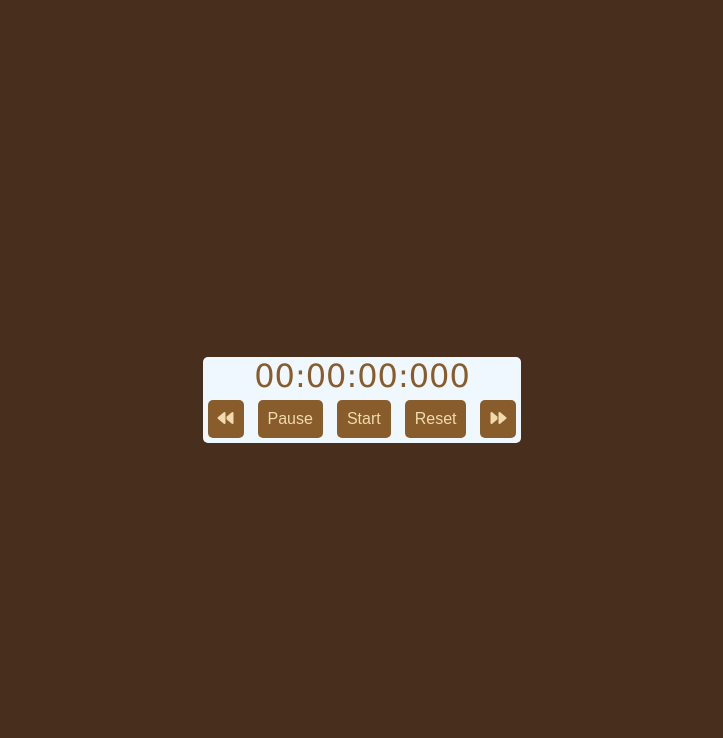
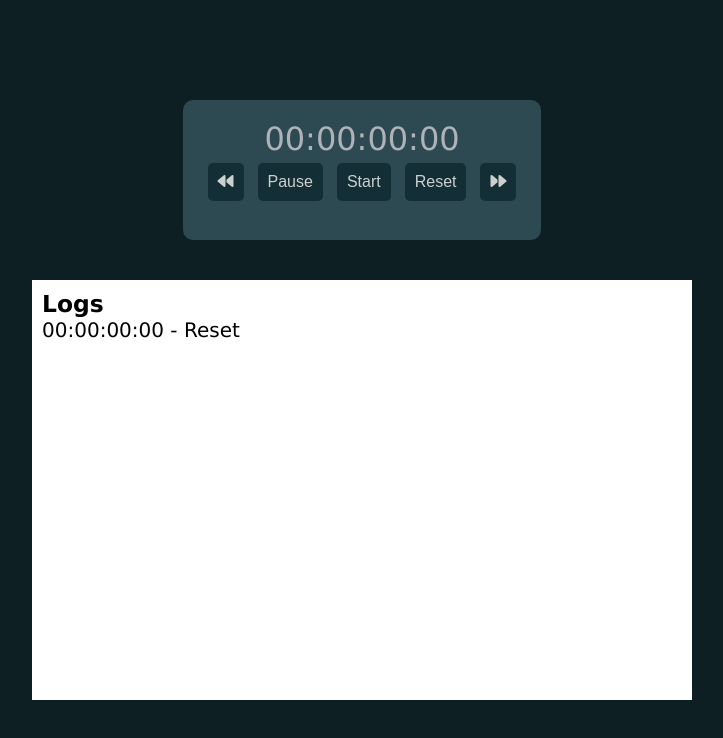
Before and after one commit to NirzanMalla/Timer-Control, a plain HTML site: page index.html in a window 1280 px wide. Both pictures are taken after a click on the button "Reset". Shown: the whole page, without its empty margins (278-1001 px from the left). Drawn offline with Linux system fonts and the light colour scheme.

Commit message:
Final Commit

```diff
--- a/index.html
+++ b/index.html
@@ -1,10 +1,13 @@
 <!DOCTYPE html>
 <html lang="en">
   <head>
-    <meta charset="UTF-8">
-    <meta name="viewport" content="width=device-width, initial-scale=1.0">
-    <link rel="stylesheet" href="./style.css">
-    <link rel="stylesheet" href="https://cdnjs.cloudflare.com/ajax/libs/font-awesome/6.5.1/css/all.min.css">
+    <meta charset="UTF-8" />
+    <meta name="viewport" content="width=device-width, initial-scale=1.0" />
+    <link rel="stylesheet" href="./style.css" />
+    <link
+      rel="stylesheet"
+      href="https://cdnjs.cloudflare.com/ajax/libs/font-awesome/6.5.1/css/all.min.css"
+    />
     <title>Timer Control Interface</title>
   </head>
   <body>
@@ -17,10 +20,13 @@
         <button onclick="reset()">Reset</button>
         <button onclick="forward()"><i class="fa fa-forward"></i></button>
       </div>
+    </div>
 
+    <div class="log-container">
+      <h3>Logs</h3>
+      <div class="log" id="log"></div>
     </div>
-    <div class="log" id="log"></div>
+
     <script src="./script.js"></script>
-
   </body>
 </html>
--- a/script.js
+++ b/script.js
@@ -6,7 +6,7 @@ let hours = 0;
 
 function start() {
   if (!timer) {
-    timer = setInterval(updateTimer, 10);
+    timer = setInterval(updateTimer, 100);
   }
 }
 
@@ -22,12 +22,13 @@ function reset() {
   milliseconds = 0;
   seconds = 0;
   minutes = 0;
+  hours = 0;
   updateTimerDisplay();
   logAction("Reset", updateTimerDisplay());
 }
 
 function updateTimer() {
-  milliseconds += 10;
+  milliseconds += 100;
   if (milliseconds >= 1000) {
     milliseconds = 0;
     seconds++;
@@ -35,7 +36,7 @@ function updateTimer() {
       seconds = 0;
       minutes++;
       if (minutes >= 60) {
-        minutes = 60;
+        minutes = 0;
         hours++;
       }
     }
@@ -44,14 +45,15 @@ function updateTimer() {
 }
 
 function updateTimerDisplay() {
-  const h = formatTime(hours);
-  const m = formatTime(minutes);
-  const s = formatTime(seconds);
-  const ms = formatTime(milliseconds);
+  const hrs = formatTime(hours);
+  const mins = formatTime(minutes);
+  const secs = formatTime(seconds);
+  const msecs = formatTime(milliseconds);
+  const display = `${hrs}:${mins}:${secs}:${msecs}`;
 
-  document.getElementById("timer").innerText = `${h}:${m}:${s}:${ms}`;
+  document.getElementById("timer").innerText = display;
+  return display;
 }
-return `${h}:${m}:${s}:${ms}`;
 
 function formatTime(time) {
   return time < 10 ? `0${time}` : time;
@@ -86,10 +88,16 @@ function backward() {
     const borrowMinutes = Math.ceil(-seconds / 60);
     seconds += 60 * borrowMinutes;
     minutes -= borrowMinutes;
+    if (minutes < 0) {
+      const borrowHours = Math.ceil(-minutes / 60);
+      minutes += 60 * borrowHours;
+      hours -= borrowHours;
+    }
+    if (hours < 0) {
+      reset();
+    }
   }
+
   updateTimerDisplay();
   logAction("Backwarded 10 seconds", updateTimerDisplay());
-  if (minutes < 0) {
-    reset();
-  }
 }
--- a/style.css
+++ b/style.css
@@ -10,21 +10,24 @@ body {
     justify-content: center;
     align-items: center;
     min-height: 100vh;
-    background-color: #482e1d;
+    background-color: #0d1f23;
 }
 
 .timer-container {
     text-align: center;
-    background-color: aliceblue;
-    border-radius: 5px;
-    position: fixed;
+    background-color: #2d4a53;
+    position: relative;
+    margin-bottom: 20px;
+    padding: 20px;
+    border-radius: 10px;
+    height: 100px;
 
 }
 
 .timer-display {
     margin: 20px, 0;
     font-family: Verdana, Geneva, Tahoma, sans-serif;
-    color: #895d2b;
+    color: #afb3b7;
     font-size: 2rem;
 }
 
@@ -33,21 +36,25 @@ body {
     margin: 5px;
     padding: 10px;
     cursor: pointer;
-    background-color: #895d2b;
-    color: #f0daae;
+    background-color: #132e35;
+    color: #ccd0cf;
     border: none;
     border-radius: 5px;
 }
 
 .action-buttons button:hover {
-    background-color: #90553c;
+    background-color: #11212d;
 }
 
-
-.log {
-    margin-top: 50px;
-    font-size: 1.2em;
+.log-container {
+    margin-top: 20px;
+    height: 50vh;
+    width: 50%;
+    overflow:scroll;
+    background-color: #ffff;
+    padding: 10px;
+    font-size: 20px;
     font-family: Verdana, Geneva, Tahoma, sans-serif;
-    color: #f0daae;
+    justify-content: center;
 
 }
```
Also changed, not shown: 1 other file. Lines whose indentation alone changed are shown as unchanged.
